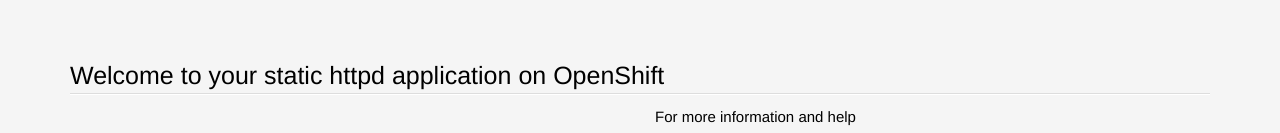
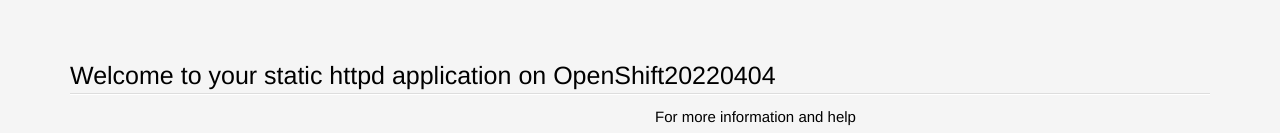
Before and after one commit to alvinlai0929/httpd-ex, a plain HTML site: page index.html in a window 1280 px wide. Shown: the top 133 px of the page. Drawn offline with Linux system fonts and the light colour scheme.

Commit message:
Update index.html

```diff
--- a/index.html
+++ b/index.html
@@ -209,7 +209,7 @@
 
  <section class='container'>
   <hgroup>
-    <h1>Welcome to your static httpd application on OpenShift</h1>
+    <h1>Welcome to your static httpd application on OpenShift20220404</h1>
   </hgroup>
   <div class="row">
     <section class='col-xs-12 col-sm-6 col-md-6'>
```
